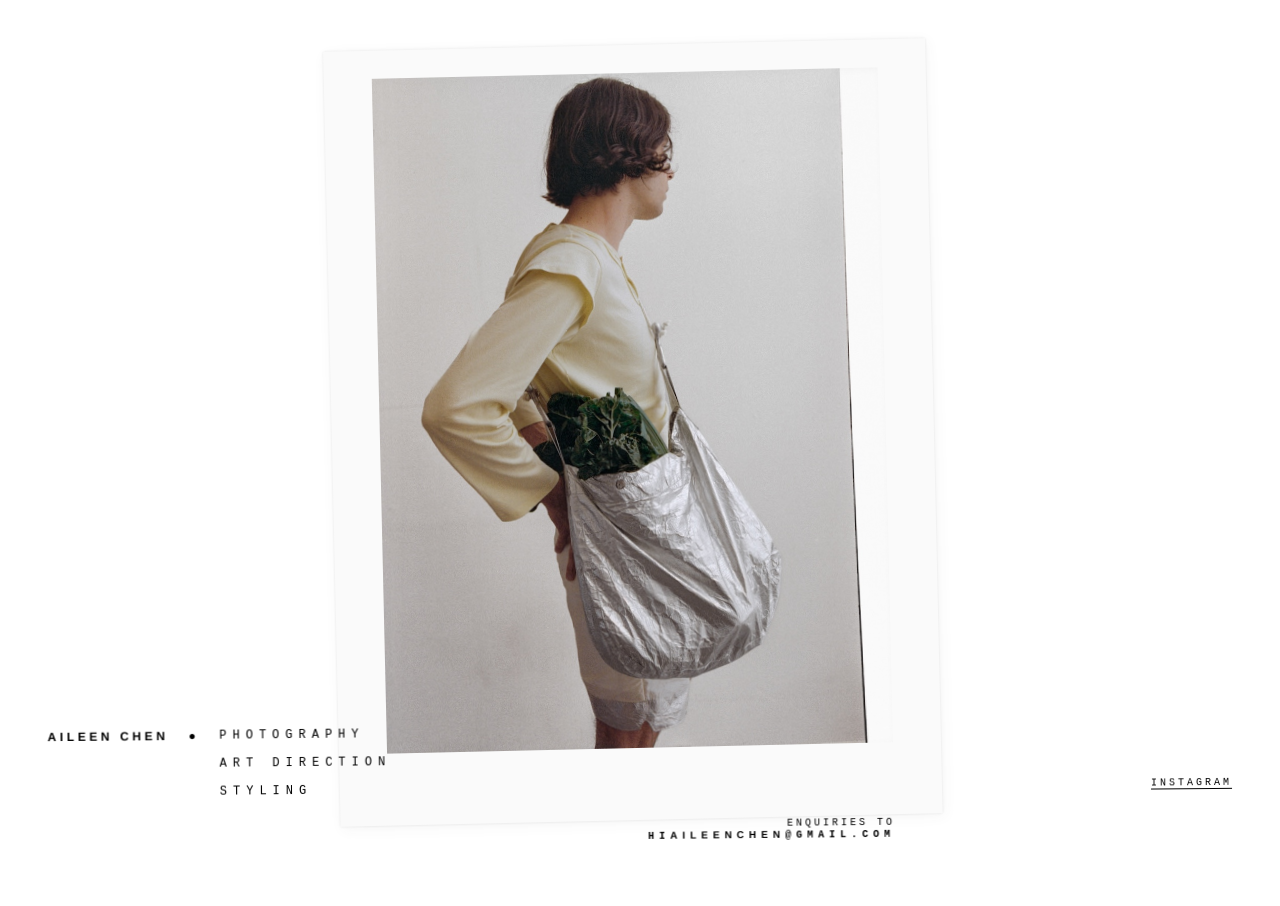
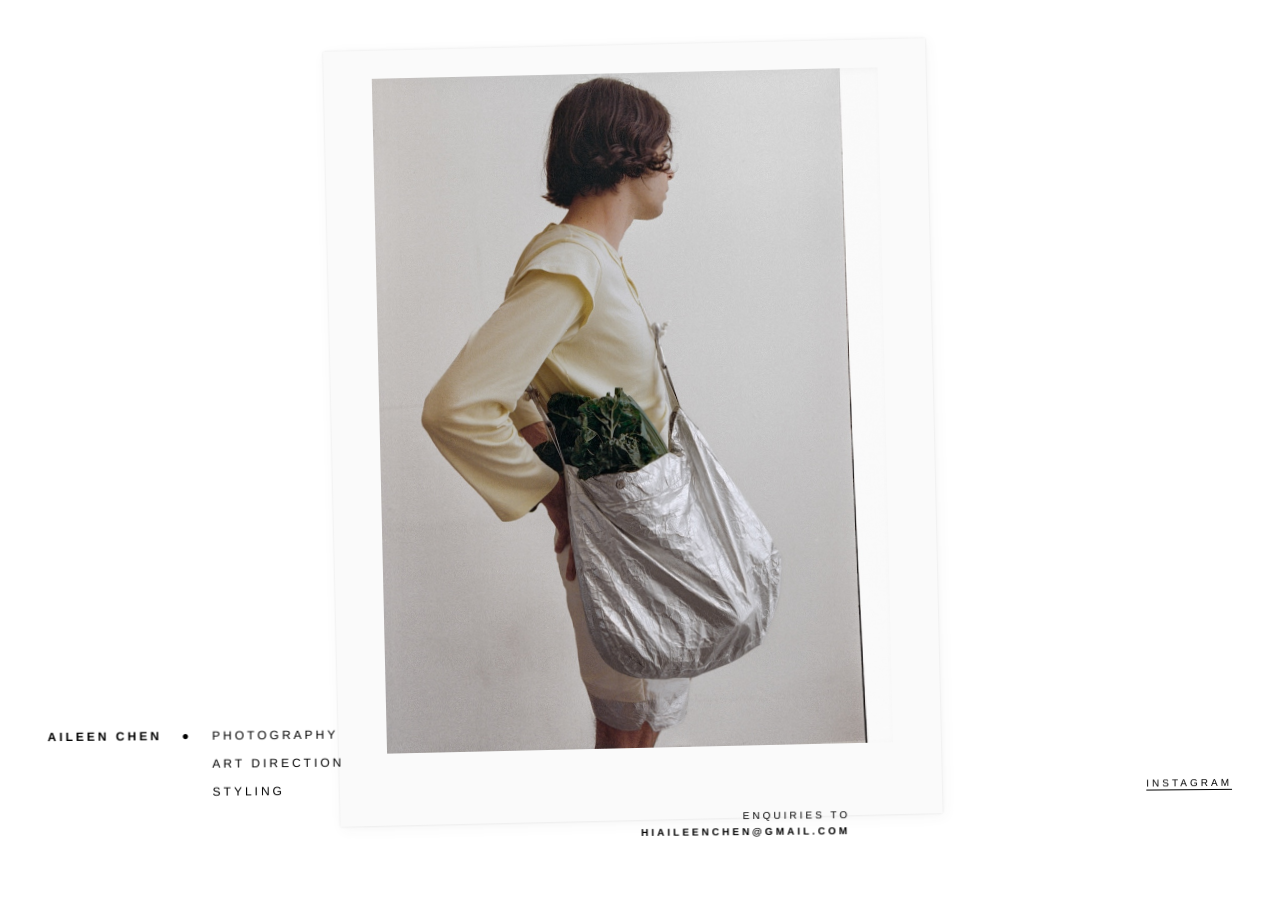
Before and after one commit to heisenburger/aileen-chen-dot-com, a Jekyll site: the page built from index.html, in a window 1280 px wide. Built offline with Jekyll 4.4.1, drawn with Linux system fonts in a browser that asks for light colours; some web fonts are replaced.

Commit message:
tweak some layout and typography things

```diff
--- a/_sass/_layouts.scss
+++ b/_sass/_layouts.scss
@@ -5,6 +5,12 @@
   --mobile-max-height: 66dvh;
   --mobile-padding: var(--24);
   position: relative;
+  @include query($bp, down){
+  height: 100dvh;
+  display: flex;
+    flex-direction: column;
+    justify-content: space-between;
+  }
 }
 
 @mixin wonk {
@@ -153,13 +159,11 @@
       min-height: var(--28);
       line-height: var(--28);
       &:hover {
-        font-weight: 600;
         &::after {
           content: '↗︎';
           position: absolute;
-          font-size: var(--16);
-          font-weight: 400;
-          font-family: sans-serif;
+          font-size: var(--14);
+          font-family: var(--ff-mono);
         }
       }
     }
@@ -182,7 +186,7 @@
         position: absolute;
         width: 100%;
         height: 100%;
-        padding: var(--12) var(--16) var(--20);
+        padding: var(--14) var(--20) var(--20);
         top: calc(-1 * var(--16));
         left: calc(-1 * var(--16));
         border-radius: 100%;
--- a/_sass/_typography.scss
+++ b/_sass/_typography.scss
@@ -2,10 +2,10 @@
 @use "vars" as *;
 
 main {
-  font-family: var(--ff-mono);
-  font-size: var(--12);
+  font-family: var(--ff-sans);
+  font-size: var(--10);
   text-transform: uppercase;
-  letter-spacing: 0.25em;
+  letter-spacing: 0.3em;
 }
 
 #services, #links {
@@ -13,27 +13,23 @@
 }
 
 header {
-  letter-spacing: 0.3em;
+  font-size: var(--12);
 }
 
   h1 {
-    font-size: var(--12);
-    font-family: var(--ff-sans);
+    font-weight: 800;
+    font-size: inherit;
   }
 
   #services {
     font-weight: 500;
-    letter-spacing: 0.5em;
   }
 
 #links {
-  font-size: var(--10);
-  font-weight: 300;
 }
 
 footer {
   font-weight: 400;
-  font-size: var(--10);
   @include query($bp) {
     text-align: right;
   }
@@ -45,12 +41,10 @@
     text-transform: inherit;
     font-size: inherit;
     font-family: inherit;
+    line-height: 3ch;
   }
 
-  #email {
-    font-weight: 600;
-    letter-spacing: 0.5em;
-  }
   span.sans {
     font-family: var(--ff-sans);
+    font-weight: 600;
   }
```
Also changed, not shown: img/flower1.png (added).
